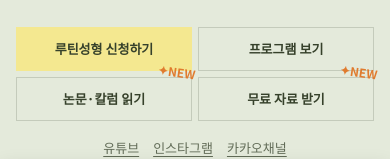
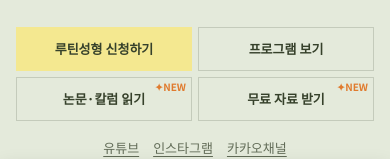
Before and after one commit to luamindnbody-dev/luafit-site, a plain HTML site: page index.html in a window 390 px wide. Shown: the part 624-783 px from the top of the page. Drawn offline with Linux system fonts and the light colour scheme; a web font is replaced by a local one.

Commit message:
폰에서 메인 버튼 NEW를 칸 안 오른쪽 위로
Co-Authored-By: Claude Opus 5.5 <noreply@anthropic.com>
Claude-Session: https://claude.ai/code/session_01WsrfdorW3qtcg2rRaVaH2B

```diff
--- a/index.html
+++ b/index.html
@@ -30,7 +30,7 @@ body.nav-open .nav-dim{opacity:1;pointer-events:auto}
 .rrow .tag.op{background:var(--sage-bg);color:var(--olive-deep)}
 .rrow.lk{border:2px solid #E8D865;background:color-mix(in srgb,var(--butter) 18%,var(--surface))}.rrow.lk.open{border:1px solid var(--line);background:var(--surface)}.rrow.lk.open .tag{background:var(--sage);color:#fff}
 .rrow .nw{display:none}.rrow.hot .tag::after{content:"NEW";position:absolute;top:-24px;right:-14px;font-size:10px;font-weight:700;letter-spacing:.3px;color:#E07B2E;transform:rotate(-6deg);background:none;padding:0;white-space:nowrap}@media (prefers-color-scheme:dark){:root:not([data-theme="light"]) .hero-cta .nw,:root:not([data-theme="light"]) .rrow.hot .tag::after{color:#F4E890}}:root[data-theme="dark"] .hero-cta .nw,:root[data-theme="dark"] .rrow.hot .tag::after{color:#F4E890}
-.hero-cta .btn{position:relative;overflow:visible}.hero-cta .nw{position:absolute;top:-12px;right:-4px;transform:rotate(8deg);font-style:normal;font-size:12px;font-weight:700;color:#E07B2E;margin:0;line-height:1;white-space:nowrap;pointer-events:none}
+.hero-cta .btn{position:relative;overflow:visible}.hero-cta .nw{position:absolute;top:-12px;right:-4px;transform:rotate(8deg);font-style:normal;font-size:12px;font-weight:700;color:#E07B2E;margin:0;line-height:1;white-space:nowrap;pointer-events:none}@media (max-width:760px){.hero-cta .nw{top:4px;right:5px;transform:none;font-size:10px}}
 summary h3 .nw{font-style:normal;font-size:11px;font-weight:700;color:#B5862A;margin-left:6px;vertical-align:2px;white-space:nowrap}
 .kban{margin:0;padding:10px 12px;border:1px dashed #C9C3A8;background:var(--surface);font-size:13px}.kban a{display:inline-block;margin-left:4px;background:#FEE500;color:#191919;font-weight:700;padding:3px 9px;text-decoration:none}
 </style></head><body>
```
